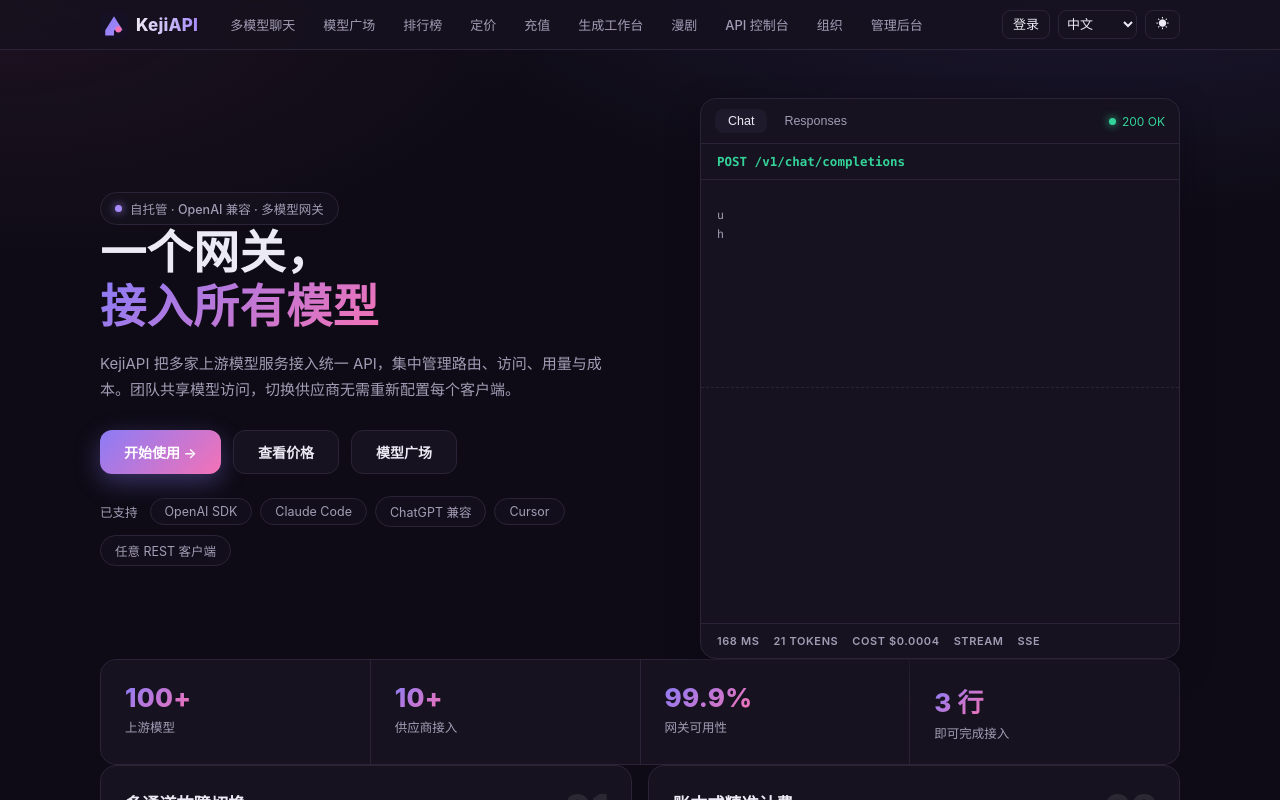
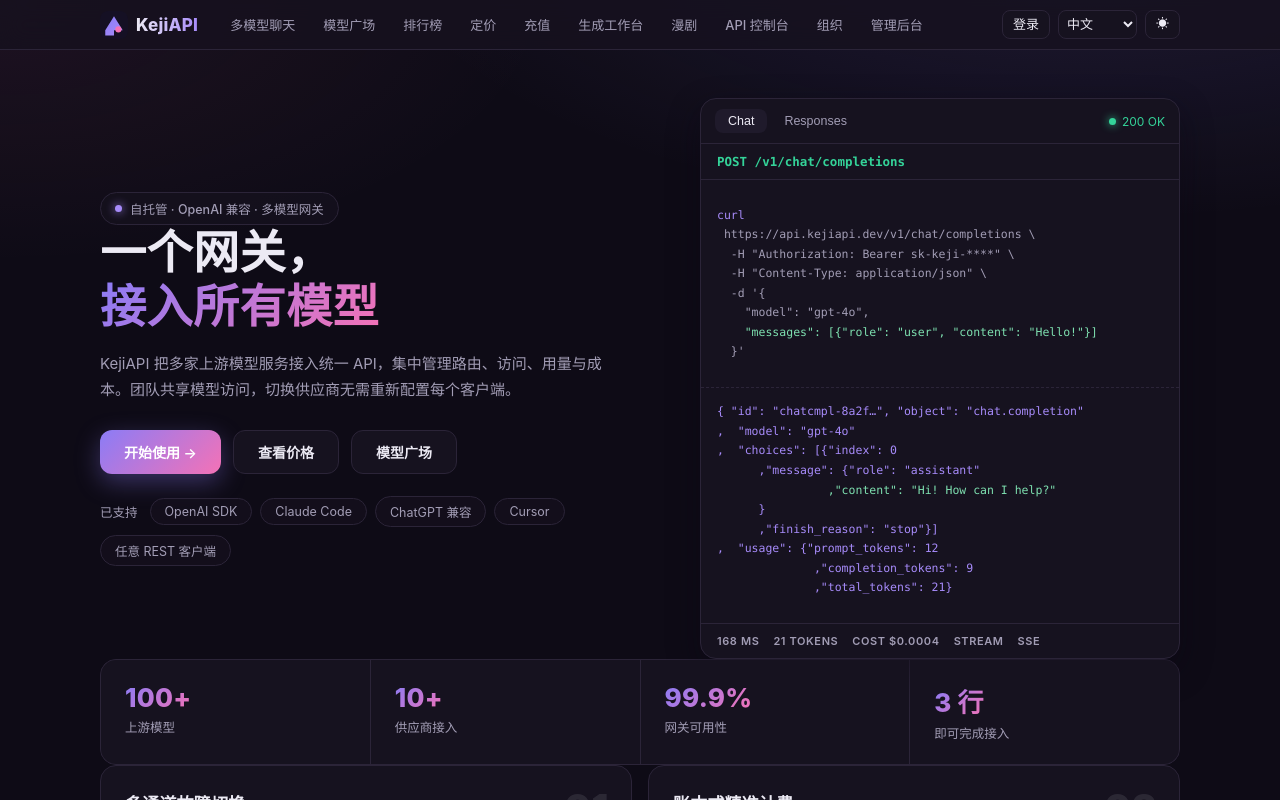
Before and after one commit to 1528960014/KejiAPI, a Vue app in the folder web/: page /home in a window 1280 px wide. Shown: the top 800 px of the page. Built offline with nearby package versions, Linux system fonts and the light colour scheme.

Commit message:
fix(web): demo card code lines rendered one char per line (double v-for bug)

```diff
--- a/web/src/views/HomeView.vue
+++ b/web/src/views/HomeView.vue
@@ -125,8 +125,8 @@
             <span class="demo-status"><span class="dot" />{{ L.home.demoStatus }}</span>
           </div>
           <div class="demo-endpoint"><b>{{ demoTab === 0 ? demoChat.endpoint : demoResp.endpoint }}</b></div>
-          <pre class="demo-code"><span v-for="(line, i) in demoTab === 0 ? demoChat.code : demoResp.code" :key="'c' + i" class="line"><span v-for="(seg, j) in line" :key="j" :class="seg[0]">{{ seg[1] }}</span><br /></span></pre>
-          <pre class="demo-code resp"><span v-for="(line, i) in demoTab === 0 ? demoChat.resp : demoResp.resp" :key="'r' + i" class="line"><span v-for="(seg, j) in line" :key="j" :class="seg[0]">{{ seg[1] }}</span><br /></span></pre>
+          <pre class="demo-code"><span v-for="(line, i) in demoTab === 0 ? demoChat.code : demoResp.code" :key="'c' + i" class="line"><span :class="line[0]">{{ line[1] }}</span><br /></span></pre>
+          <pre class="demo-code resp"><span v-for="(line, i) in demoTab === 0 ? demoChat.resp : demoResp.resp" :key="'r' + i" class="line"><span :class="line[0]">{{ line[1] }}</span><br /></span></pre>
           <div class="demo-meta">
             <span v-for="m in demoTab === 0 ? demoChat.meta : demoResp.meta" :key="m">{{ m }}</span>
           </div>
```
